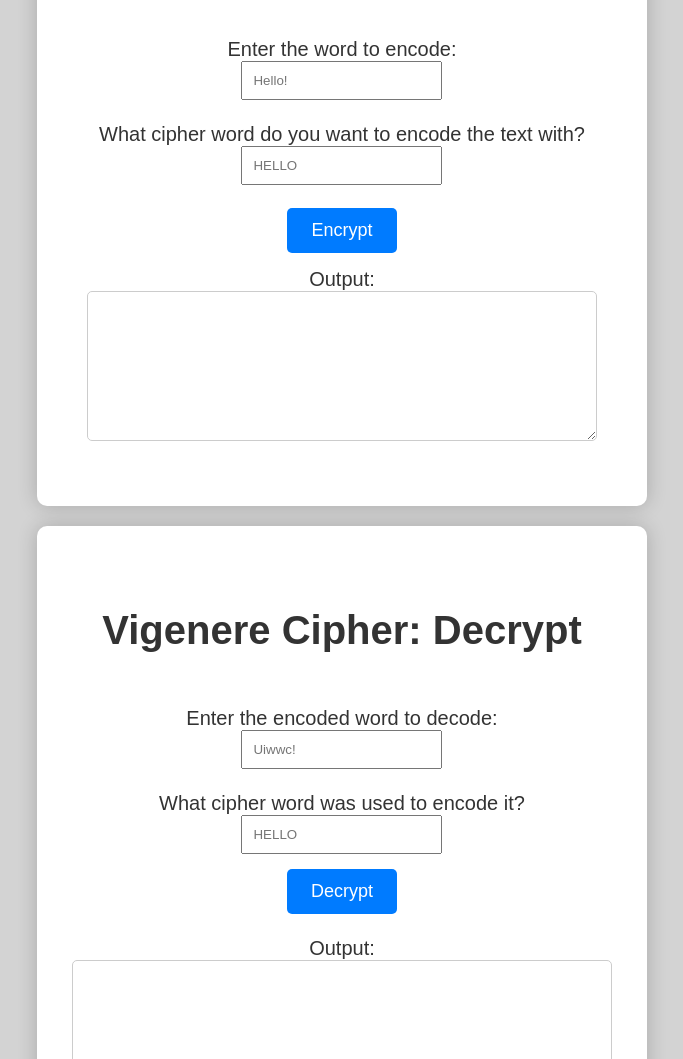
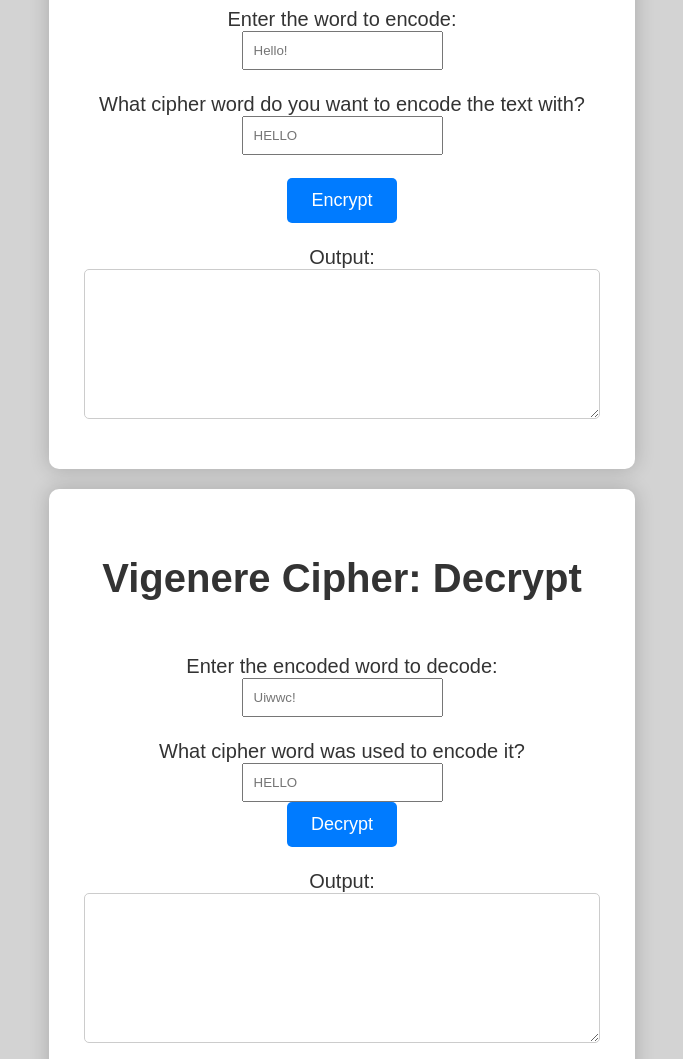
Before and after one commit to g2101/Luddy-Scholarship-Challenge-2024, a website: page index.html in a window 1280 px wide. Shown: the part 1489-2548 px from the top of the page, without its empty margins (308-991 px from the left). Drawn offline with Linux system fonts and the light colour scheme.

Commit message:
working on adjusting HTML

```diff
--- a/index.html
+++ b/index.html
@@ -34,7 +34,6 @@
         </div>
         <div class="container">
             <div class="form">
-                <div>
                 <h1>Caesar Cipher: Decrypt</h1>
                 <br>
                 <label for="caesarDecryptInput">Enter the word to decode:</label>
@@ -51,7 +50,6 @@
                 <textarea readonly id="caesarDecryptOutput" name="caesarDecryptOutput"></textarea>
             </div>
         </div>
-        </div>
         <!--Vigenere Cipher-->
         <div class="container">
             <div class="form">
@@ -66,15 +64,13 @@
                 <input id="vigenereKeywordEncrypt" type="text" placeholder="HELLO">
                 <br><br>
                 <button id="encryptVigenere" onclick="encryptVigenere()" aria-label="Vigenere Cipher">Encrypt</button>
-                <div class="output">
+                <br><br>
                 <label for="vigenereEncryptOutput">Output:</label>
                 <textarea readonly id="vigenereEncryptOutput" name="vigenereEncryptOutput"></textarea>
             </div>
         </div>
-        </div>
         <div class="container">
             <div class="form">
-                <div>
                 <h1>Vigenere Cipher: Decrypt</h1>
                 <br>
                 <label for="vigenereDecryptInput">Enter the encoded word to decode:</label>
@@ -85,13 +81,10 @@
                 <br>
                 <input id="vigenereKeywordDecrypt" type="text" placeholder="HELLO">
                 <br>
-                </div>
                 <button id="decryptVigenere" onclick="decryptVigenere()" aria-label="Vigenere Cipher">Decrypt</button>
                 <br><br>
-
                 <label for="vigenereDecryptOutput">Output:</label>
                 <textarea readonly id="vigenereDecryptOutput" name="vigenereDecryptOutput"></textarea>
-
             </div>
         </div>
     </div>
```
Lines whose indentation alone changed are shown as unchanged.
